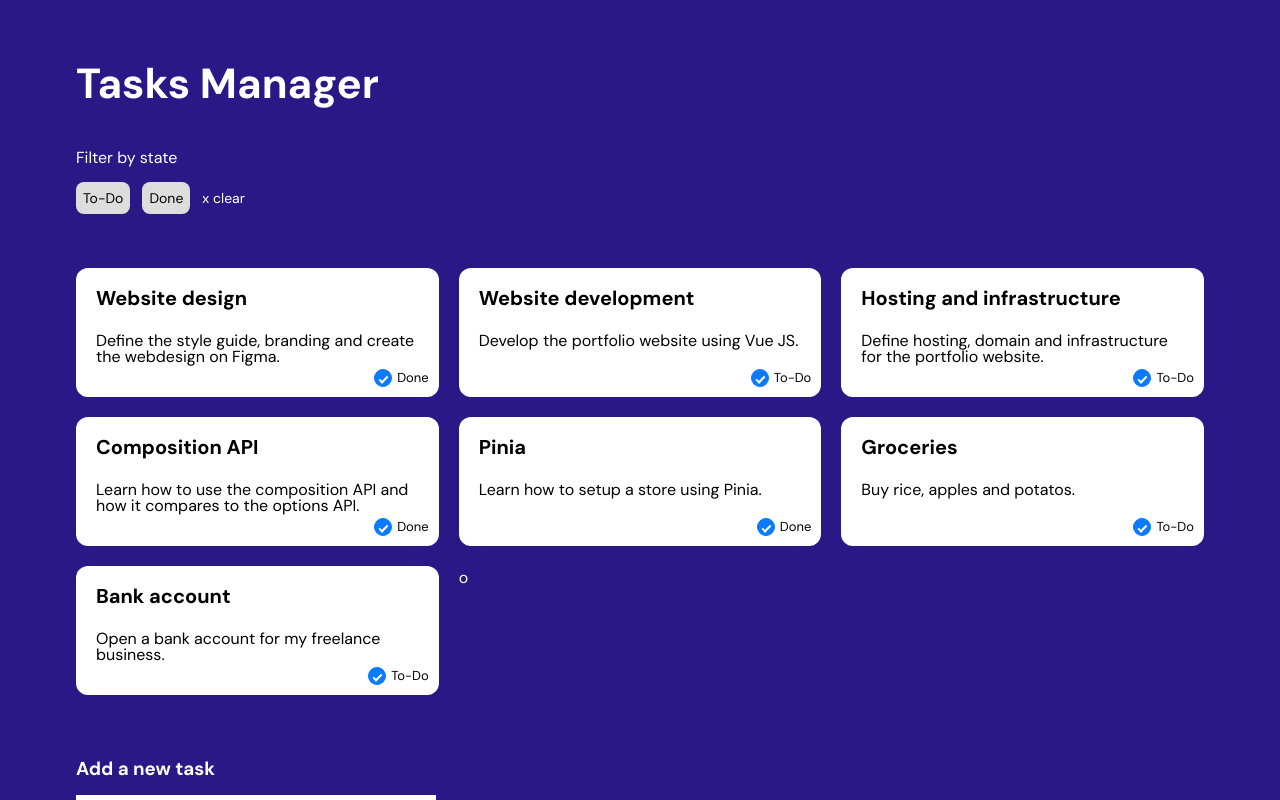
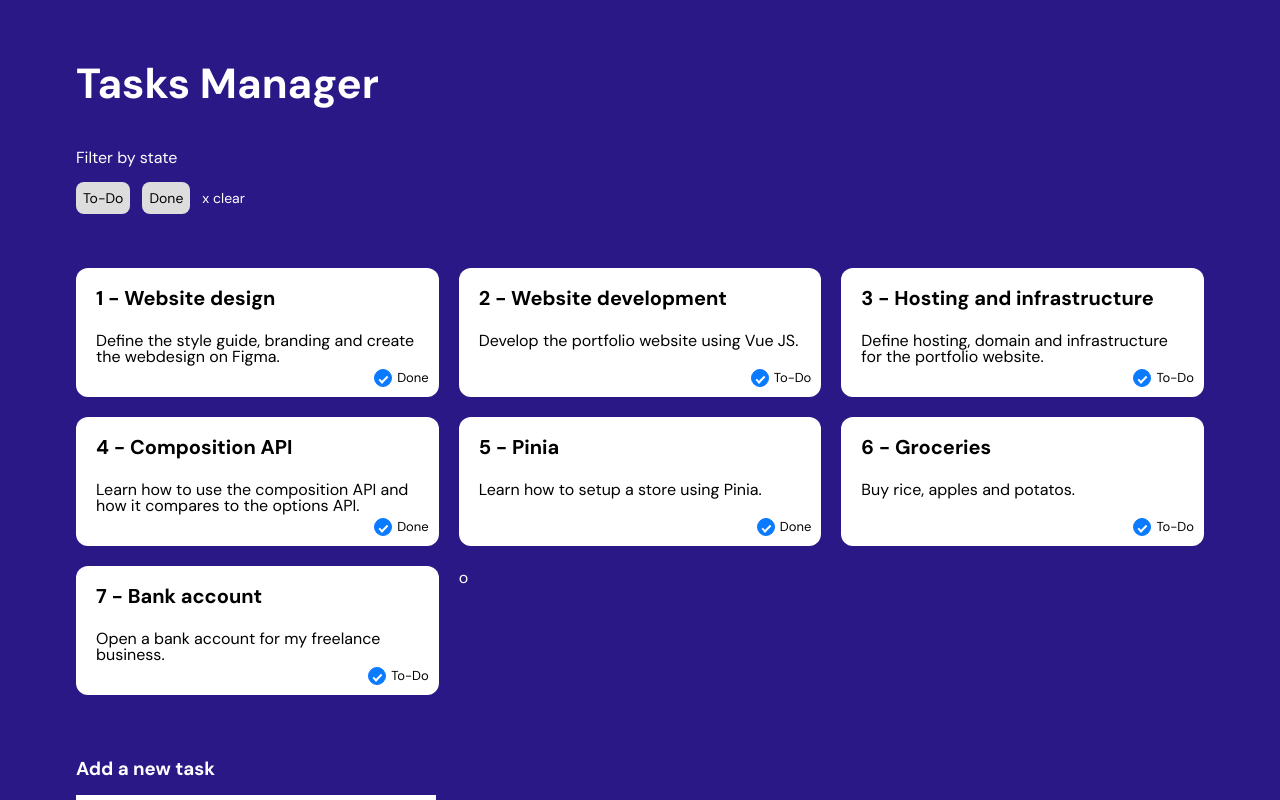
Before and after one commit to Karim-Mahgoub/Task-Manager, a Vue app: page / in a window 1280 px wide. Shown: the top 800 px of the page. Built offline with nearby package versions, Linux system fonts and the light colour scheme.

Commit message:
Adding an Id for each task

```diff
--- a/src/App.vue
+++ b/src/App.vue
@@ -10,38 +10,45 @@ let tasks = reactive([
     description:
       "Define the style guide, branding and create the webdesign on Figma.",
     completed: true,
+    id: 1,
   },
   {
     name: "Website development",
     description: "Develop the portfolio website using Vue JS.",
     completed: false,
+    id: 2,
   },
   {
     name: "Hosting and infrastructure",
     description:
       "Define hosting, domain and infrastructure for the portfolio website.",
     completed: false,
+    id: 3,
   },
   {
     name: "Composition API",
     description:
       "Learn how to use the composition API and how it compares to the options API.",
     completed: true,
+    id: 4,
   },
   {
     name: "Pinia",
     description: "Learn how to setup a store using Pinia.",
     completed: true,
+    id: 5,
   },
   {
     name: "Groceries",
     description: "Buy rice, apples and potatos.",
     completed: false,
+    id: 6,
   },
   {
     name: "Bank account",
     description: "Open a bank account for my freelance business.",
     completed: false,
+    id: 7,
   },
 ]);
 
@@ -49,6 +56,7 @@ let newTask = { completed: false };
 
 function addTask() {
   if (newTask.name && newTask.description) {
+    newTask.id = Math.max(...tasks.map((task) => task.id)) + 1;
     tasks.push(newTask);
     newTask = { completed: false };
   } else {
--- a/src/components/Task.vue
+++ b/src/components/Task.vue
@@ -4,9 +4,7 @@ const props = defineProps(["task"]);
 
 <template>
   <div class="task">
-    <h3>
-      {{ task.name }}
-    </h3>
+    <h3>{{ task.id }} - {{ task.name }}</h3>
     <p>
       {{ task.description }}
     </p>
```
